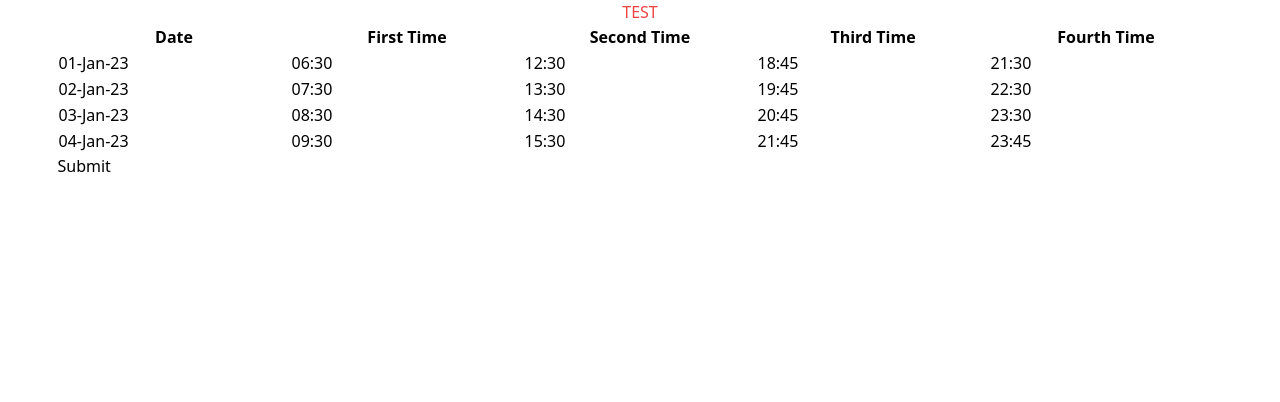
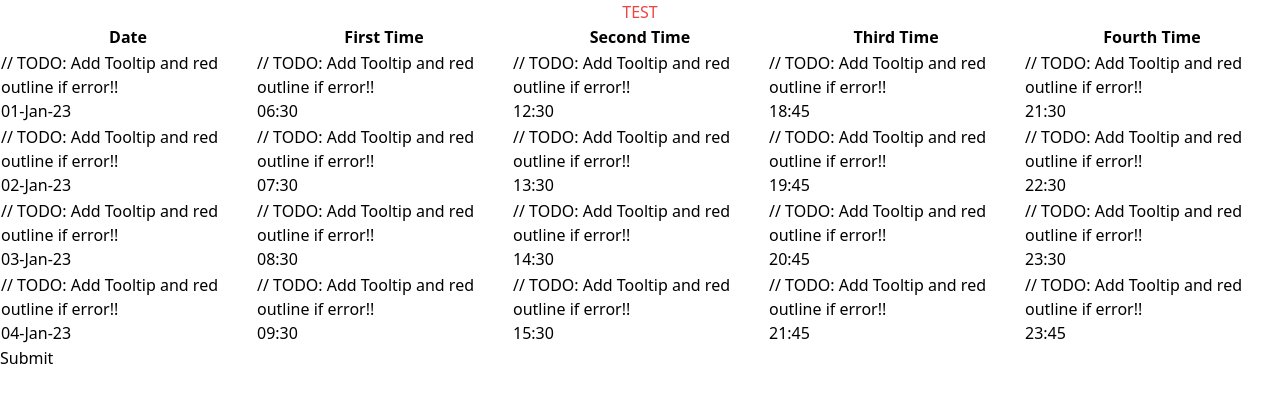
Before and after one commit to Nasir-6/editable-react-table-and-rhf, a React (Vite) app: page / in a window 1280 px wide. Shown: the top 402 px of the page. Built offline with nearby package versions, Linux system fonts and the light colour scheme.

Commit message:
add todos

```diff
--- a/src/App.tsx
+++ b/src/App.tsx
@@ -41,6 +41,7 @@ const defaultColumn: Partial<ColumnDef<TDateTime>> = {
 
     return (
       <>
+        // TODO: Add Tooltip and red outline if error!!
         <Controller
           name={`myData.${index}.${id}`}
           defaultValue={defaultValue}
@@ -82,6 +83,7 @@ function App() {
 
   const [data, setData] = React.useState(mockData);
 
+  // TODO: Add zod schema here!!
   const formMethods = useForm({
     defaultValues: {
       myData: data, // !NOTE: This name is used everywhere - look into how to get rid of it
```
